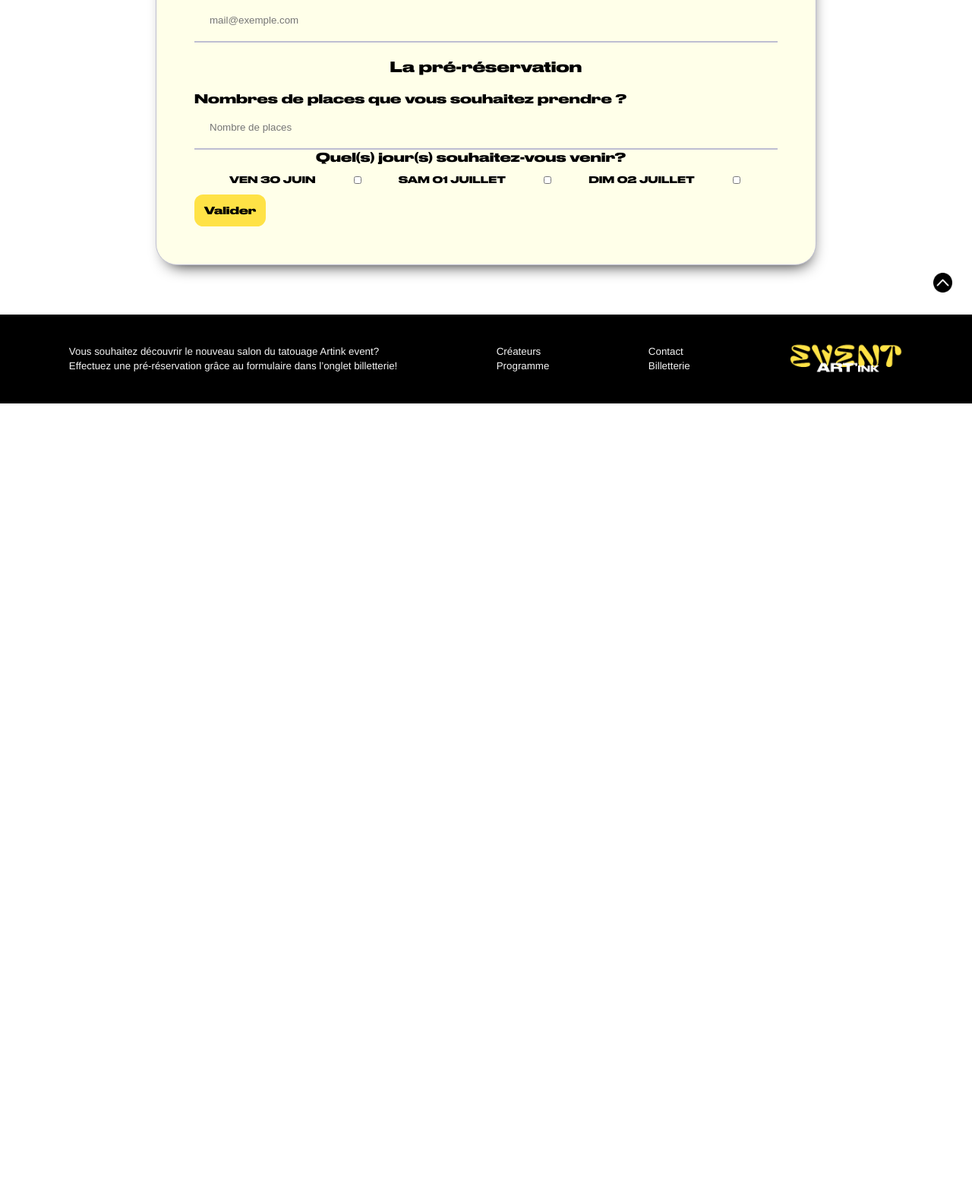
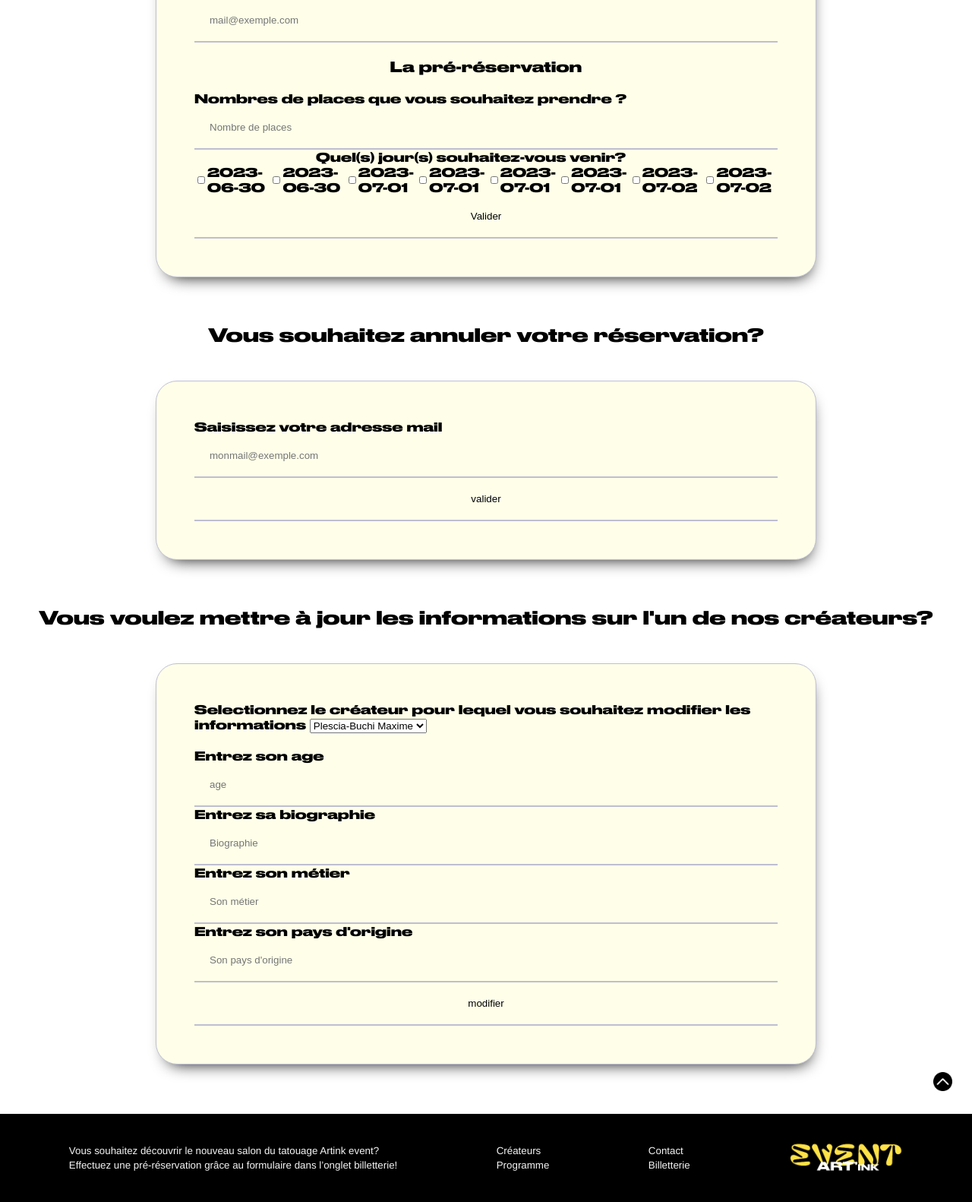
Before and after one commit to varomeas/CdPArt-inkEvent, a PHP site: page /billetterie.php in a window 1280 px wide. Shown: the part 990-2572 px from the top of the page at 76% size. Before the commit the page ends 1521 px from the top, so only its background shows below. Run offline with PHP 8.4, Linux system fonts and the light colour scheme; data comes from the database, SQL or seed files in the repository.

Commit message:
Ajout de la page billetterie avec POO

```diff
--- a/billetterie.php
+++ b/billetterie.php
@@ -1,4 +1,11 @@
-<?php include("lang.php");?>
+<?php include("lang.php");
+$connexion = new PDO('mysql:host=localhost;port=8888;dbname=artink_event','root','root');
+$requete = 'SELECT * from periode';
+$resultat=$connexion->query($requete);
+$tabDates = $resultat->fetchAll();
+$resultat->closeCursor();
+$compte = count($tabDates);
+?>
 
 <!DOCTYPE html>
 <html lang="<?php echo $lang;?>">
@@ -7,12 +14,13 @@
         <meta charset="UTF-8">
         <meta http-equiv="X-UA-Compatible" content="IE=edge">
         <meta name="viewport" content="width=device-width, initial-scale=1.0">
-        <title>Document</title>
+        <title>Billeterie</title>
         <link rel="stylesheet" href="style/style.css">
         <link rel="stylesheet" href="style/style-menu-footer.css">
         <link href="img/logos/favicon.png" rel="icon">
     </head>
 <body>
+    <?php session_start()?>
 <!--menu-->
     <header>
         <?php include("menu.html") ?>
@@ -39,21 +47,99 @@
 <!--pré-réservations-->
                 <h3 id="reserve"><?php echo prereservation;?></h3>
                 <label><?php echo nbplaces;?></label>
-                    <input type="number" name="nb_places" placeholder="Nombre de places">
+                <input type="number" name="nb_places" placeholder="Nombre de places" required>
                 <label id="titre_venir"><?php echo jourvenir;?></label>
 <!--choix des dates réservations-->
                 <div class="container-reservation">
-                    <p id="taille_date"><?php echo dateun?></p>
-                    <input type="checkbox" name="jour" class="taille"> </input>
-                    <p id="taille_date"><?php echo datedeux?></p>
-                    <input type="checkbox" name="jour" class="taille"></input>
-                    <p id="taille_date"><?php echo datetrois?></p>
-                    <input type="checkbox" name="jour" class="taille"> </input>
+                    <?php
+                    for($i=0;$i<$compte;$i++){
+                        echo '<input class="taille" type="checkbox" value="'.$tabDates[$i]['id_periode'].'" name="jour[]">'.$tabDates[$i]['jour'].'</input>';
+                    }?>
                 </div>
-                <div input type="submit" value="Valider" > <button>Valider</button></div>
+                <input type="submit" value="Valider" name="valider"></input>
             </form>
+            <?php
+                //si le formulaire est validé, création d'une class client qui enregistre les informations et les envoient dans la base de données
+                if(isset($_POST['valider'])){
+                    require_once 'classes/client.php';
+                    $nom = $_POST['nom'];
+                    $prenom = $_POST['prenom'];
+                    $mail = $_POST['email'];
+                    $date_naissance = $_POST['date_naissance'];
+                    $nb_places = $_POST['nb_places'];
+                    $jour = $_POST['jour'];
+
+
+                    $client = new client($nom, $prenom, $mail, $date_naissance, $nb_places,$jour);
+                    $client -> afficherInfos();
+                    $client -> ajout_bdd();
+                    $client -> compter();
+                }
+            ?>
+        </fieldset>
     </div>
+    <!--Annulation de la pré-réservation si le client le souhaite avec son email-->
+    <h2 class="pre-resa">Vous souhaitez annuler votre réservation?</h2>
+    <div class="fild">
+        <fieldset>
+            <form action="" method="post">
+                <label>Saisissez votre adresse mail</label>
+                <input type="mail" name="mailcompte" placeholder="monmail@exemple.com">
+                <input type="submit" value="valider" name="supprimer">
+            </form>
+            <?php
+                if(isset($_POST['supprimer'])){
+                    $requete2 = 'DELETE FROM clients where mail = "'.$_POST['mailcompte'].'" ';
+                    $resultat2=$connexion->query($requete2);
+                    $resultat2->closeCursor();
+
+                    echo 'Votre réservation a bien été annulée';
+                }
+            ?>
         </fieldset>
+    </div>
+    <!--Formulaire de modification des informations de la table createurs-->
+    <h2 class="pre-resa">Vous voulez mettre à jour les informations sur l'un de nos créateurs?</h2>
+    <div class="fild">
+        <fieldset>
+            <form action="" method="post">
+                <label>Selectionnez le créateur pour lequel vous souhaitez modifier les informations</label>
+                <select name="id">
+                    <?php
+                        $requete3 = 'SELECT * from createurs';
+                        $resultat3=$connexion->query($requete3);
+                        $tabCreateurs = $resultat3->fetchAll();
+                        $resultat3->closeCursor();
+                        $compteCrea = count($tabCreateurs);
+
+                        for($i=0; $i<$compteCrea; $i++){
+                            echo '<option value='.$tabCreateurs[$i]['id_createur'].'>'.$tabCreateurs[$i]['nom'].' '.$tabCreateurs[$i]['prenom'].'</option>';
+                        }
+                    ?>
+                </select></br></br>
+                <label>Entrez son age</label>
+                <input type="number" name="age" placeholder="age">
+                <label>Entrez sa biographie</label>
+                <input type="text" name="bio" placeholder="Biographie">
+                <label>Entrez son métier</label>
+                <input type="text" name="metier" placeholder="Son métier">
+                <label>Entrez son pays d'origine</label>
+                <input type="text" name="origine" placeholder="Son pays d'origine">
+                <input type="submit" name="modifier" value="modifier">
+            </form>
+            <?php
+                if(isset($_POST['modifier'])){
+                    $requete4 = 'UPDATE createurs SET age="'.$_POST['age'].'", bio="'.$_POST['bio'].'", origine="'.$_POST['origine'].'", metier="'.$_POST['metier'].'" WHERE id_createur="'.$_POST['id'].'"';
+                    $resultat4=$connexion->query($requete4);
+                    $resultat4->closeCursor();
+
+                    echo 'Les informations ont bien été modifiées';
+                }
+            ?>
+        </fieldset>
+    </div>
+
+
 
         <div id="scroll_to_top">
             <a href="#top"><img src="img/icones/fleche.png" alt="Retourner en haut" /></a>
```
Also changed, not shown: classes/billet.php (added, +23 -0 lines), classes/client.php (added, +54 -0 lines). Lines whose indentation alone changed are shown as unchanged.
